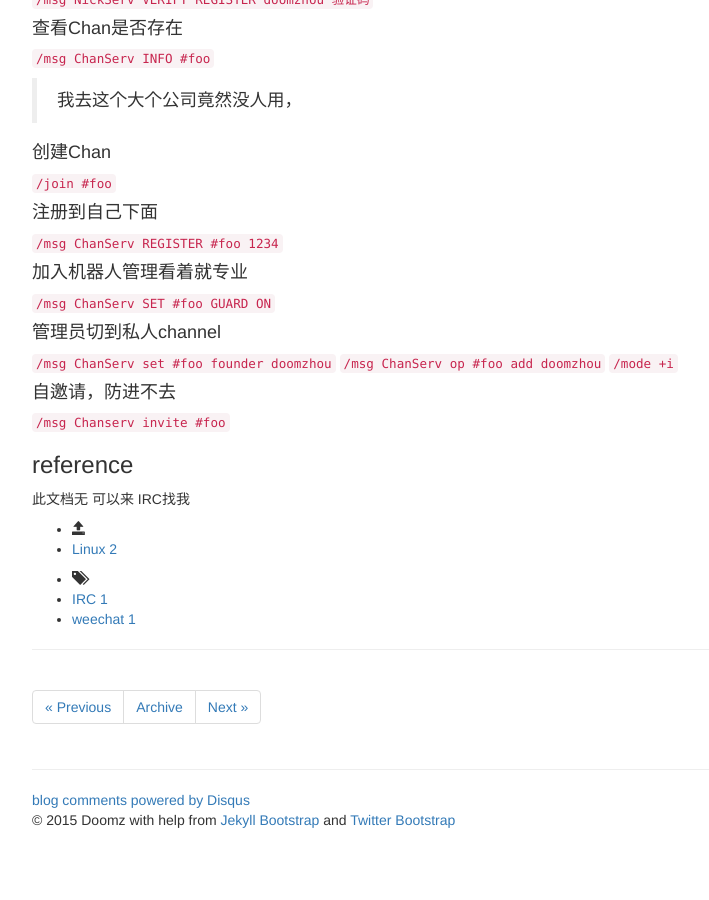
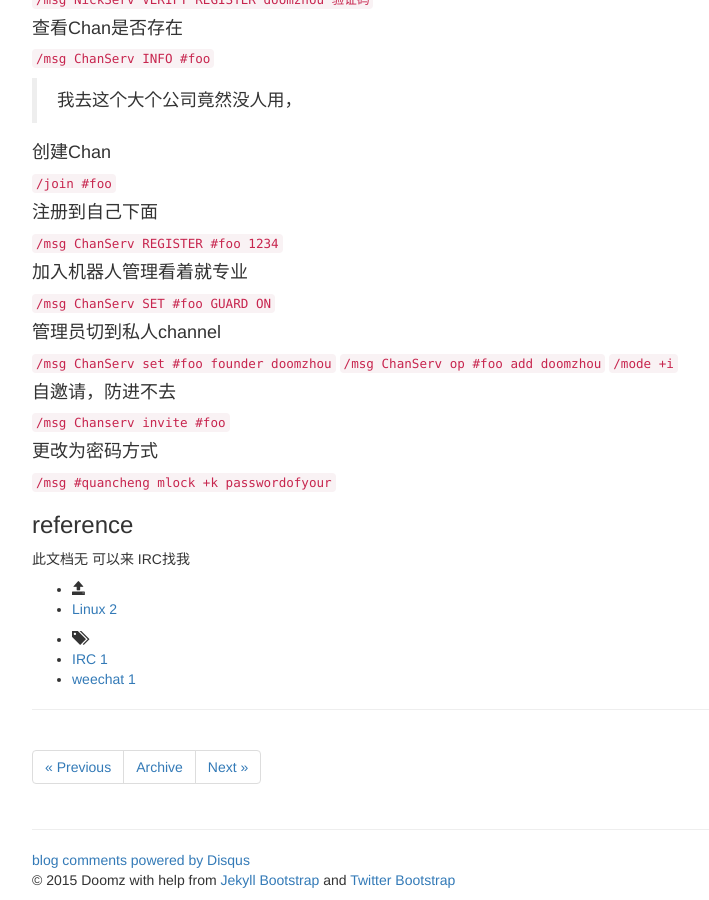
Before and after one commit to doomzhou/doomzhou.github.io, a Jekyll site: the page built from _posts/2015-03-11-IRC-weechat-ChanServ.md, in a window 1280 px wide and 900 px high, scrolled down 758 px. Shown: the whole window, without its empty margins (38-747 px from the left). Built offline with Jekyll 4.4.1, drawn with Linux system fonts in a browser that asks for light colours; nearby versions of some CDN libraries; library files that are not in the unit come from our copies; comment, search, counter and statistics services are not loaded; before the commit the page ends 1598 px from its top, so only the background shows below that.

Commit message:
channel passwrod

```diff
--- a/_posts/2015-03-11-IRC-weechat-ChanServ.md
+++ b/_posts/2015-03-11-IRC-weechat-ChanServ.md
@@ -63,5 +63,9 @@ Intro
 `/msg Chanserv invite #foo`
 
 
+####更改为密码方式
+
+`/msg #quancheng mlock +k passwordofyour`
+
 ###reference
 此文档无 可以来 IRC找我
```
